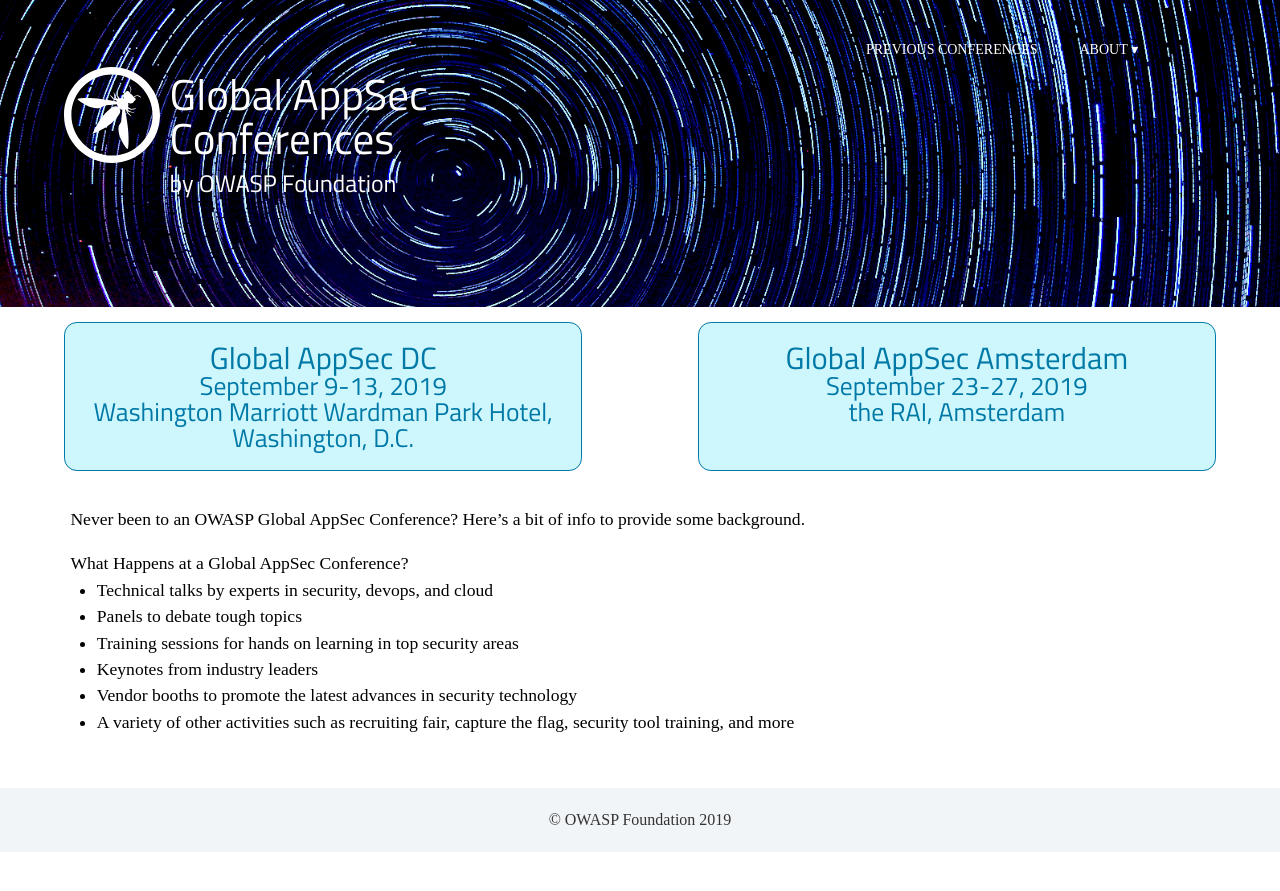
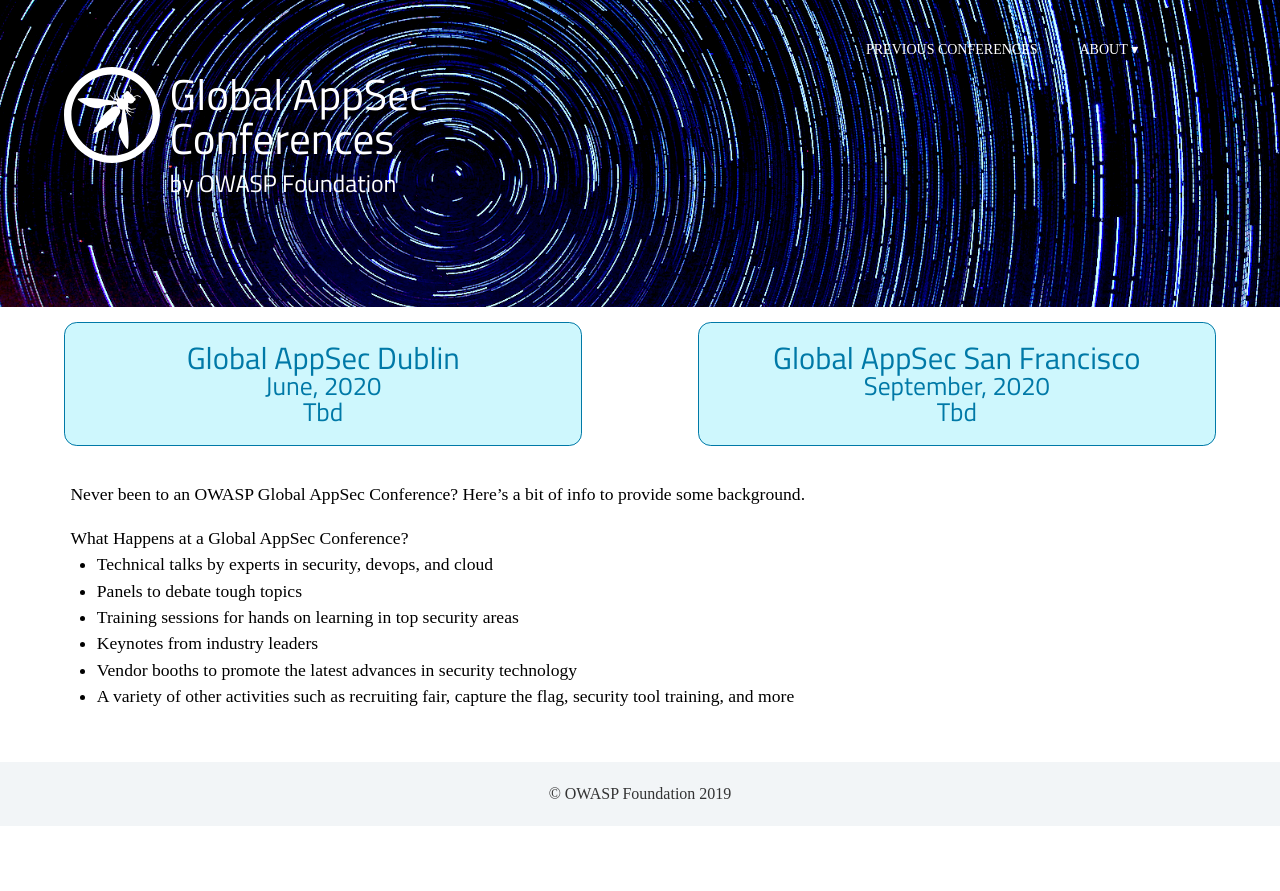
Before and after one commit to OWASP/GlobalAppSecHome, a Jekyll site: the page built from index.html, in a window 1280 px wide. Shown: the top 891 px of the page. Built offline with Jekyll 4.4.1, drawn with Linux system fonts in a browser that asks for light colours; some web fonts are replaced.

```diff
--- a/index.html
+++ b/index.html
@@ -8,15 +8,15 @@ bodyclass: front
 
 	<div class="container">
 
-			<a href="https://dc.globalappsec.org">Global AppSec DC</a>
-			<p>September 9-13, 2019<br>Washington Marriott Wardman Park Hotel, Washington, D.C.</p>
+			<a href="">Global AppSec Dublin</a>
+			<p>June, 2020<br>Tbd</p>
 
 	</div>
 
 	<div class="container">
 
-			<a href="https://ams.globalappsec.org/">Global AppSec Amsterdam</a>
-			<p>September 23-27, 2019 <br>the RAI, Amsterdam</p>
+			<a href="">Global AppSec San Francisco</a>
+			<p>September, 2020<br>Tbd</p>
 
 	</div>
 </div>
--- a/previous-conferences.html
+++ b/previous-conferences.html
@@ -7,6 +7,8 @@ bodyclass: front
 <div class="centerList">
 	<div class="items">
 		<h1>2019</h1>
+		<a href="https://ams.globalappsec.org/">2019 - Amsterdam, Netherlands</a>
+		<a href="https://dc.globalappsec.org">2019 - Washington DC, USA</a>
 		<a href="https://telaviv.appsecglobal.org/">2019 - Tel Aviv, Israel</a>
 	</div>
 	<div class="items">
```
